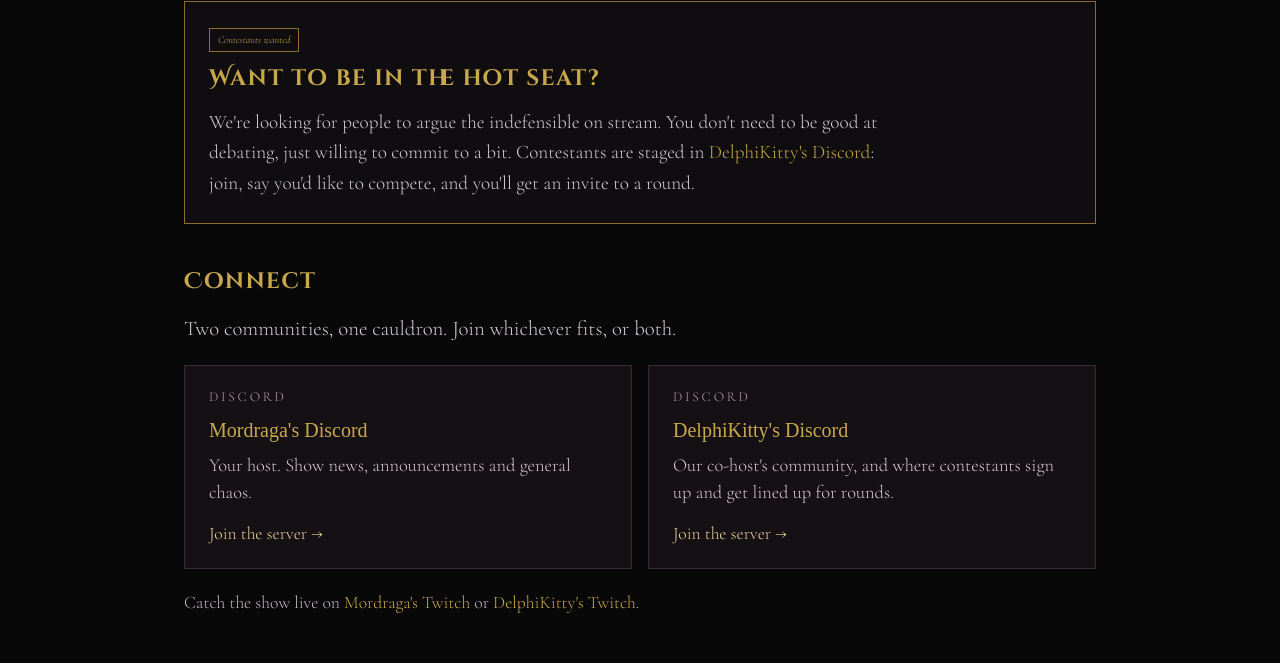
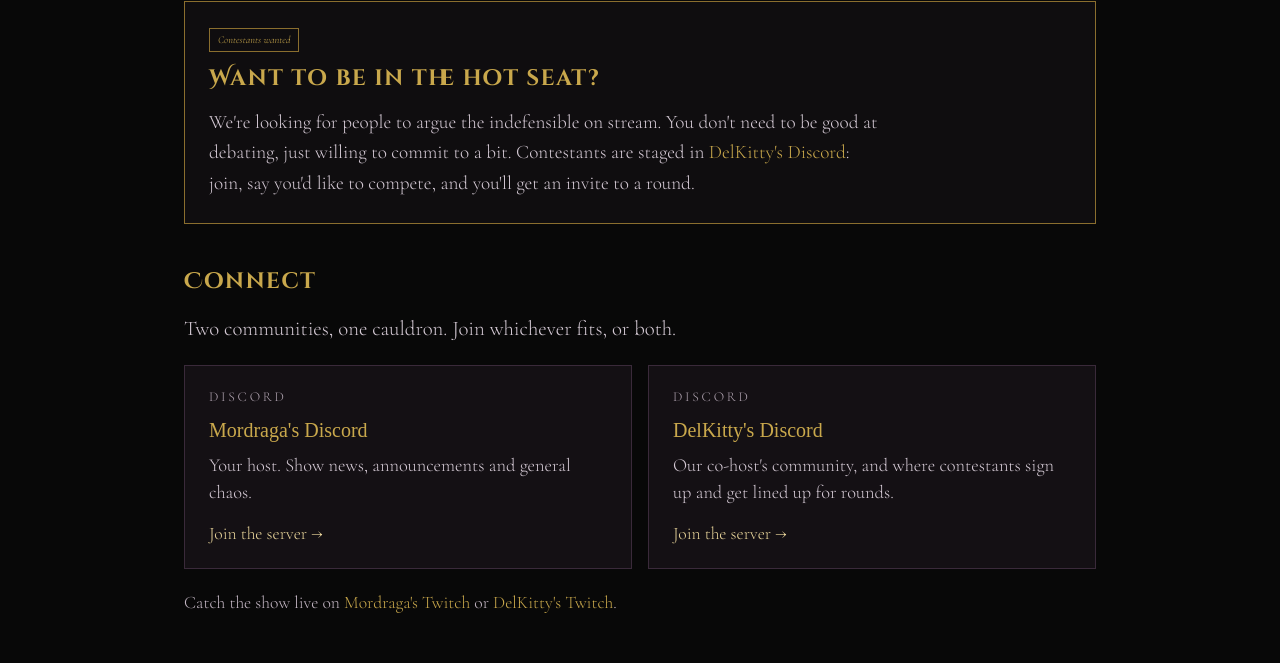
Before and after one commit to Mordraga/devils-advocate, a plain HTML site: page client/index.html in a window 1280 px wide. Shown: the part 1338-2001 px from the top of the page. Drawn offline with nearby package versions, Linux system fonts and the light colour scheme.

Commit message:
Spelling error, DelphiKitty -> Delkitty

```diff
--- a/client/index.html
+++ b/client/index.html
@@ -93,7 +93,7 @@
       <p>
         We're looking for people to argue the indefensible on stream. You don't
         need to be good at debating, just willing to commit to a bit. Contestants
-        are staged in <a href="https://discord.gg/ZDyjNhff4H" target="_blank" rel="noopener noreferrer">DelphiKitty's Discord</a>:
+        are staged in <a href="https://discord.gg/ZDyjNhff4H" target="_blank" rel="noopener noreferrer">DelKitty's Discord</a>:
         join, say you'd like to compete, and you'll get an invite to a round.
       </p>
     </section>
@@ -110,7 +110,7 @@
         </a>
         <a class="connect-card" href="https://discord.gg/KEveDU9qy" target="_blank" rel="noopener noreferrer">
           <span class="connect-kicker">Discord</span>
-          <span class="connect-name">DelphiKitty's Discord</span>
+          <span class="connect-name">DelKitty's Discord</span>
           <span class="connect-desc">Our co-host's community, and where contestants sign up and get lined up for rounds.</span>
           <span class="connect-cta">Join the server →</span>
         </a>
@@ -118,7 +118,7 @@
       <p class="about-note">
         Catch the show live on
         <a href="https://twitch.tv/mordraga0" target="_blank" rel="noopener noreferrer">Mordraga's Twitch</a>
-        or <a href="https://www.twitch.tv/eternitydelphi" target="_blank" rel="noopener noreferrer">DelphiKitty's Twitch</a>.
+        or <a href="https://www.twitch.tv/eternitydelphi" target="_blank" rel="noopener noreferrer">DelKitty's Twitch</a>.
       </p>
     </section>
   </main>
```
